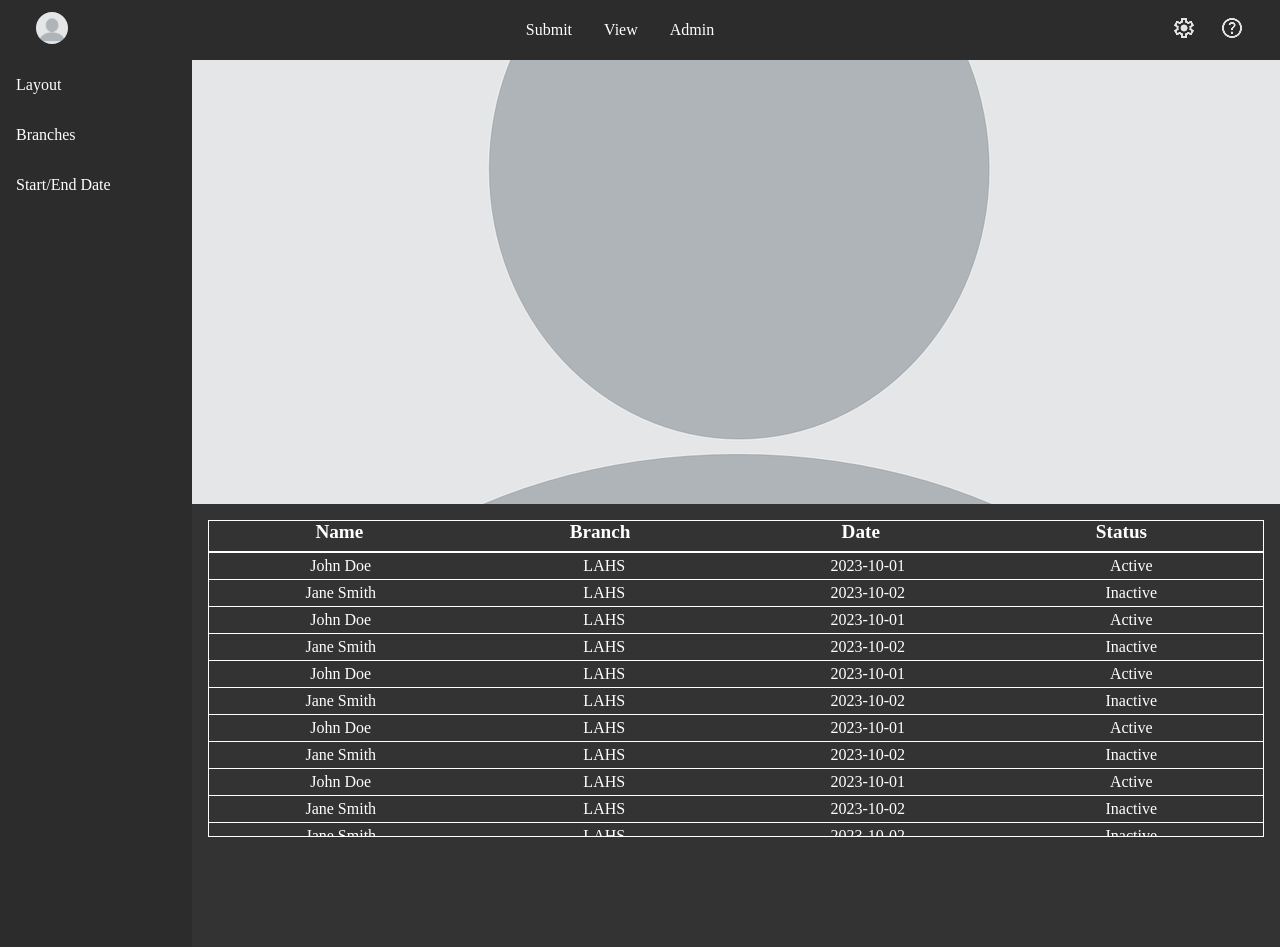
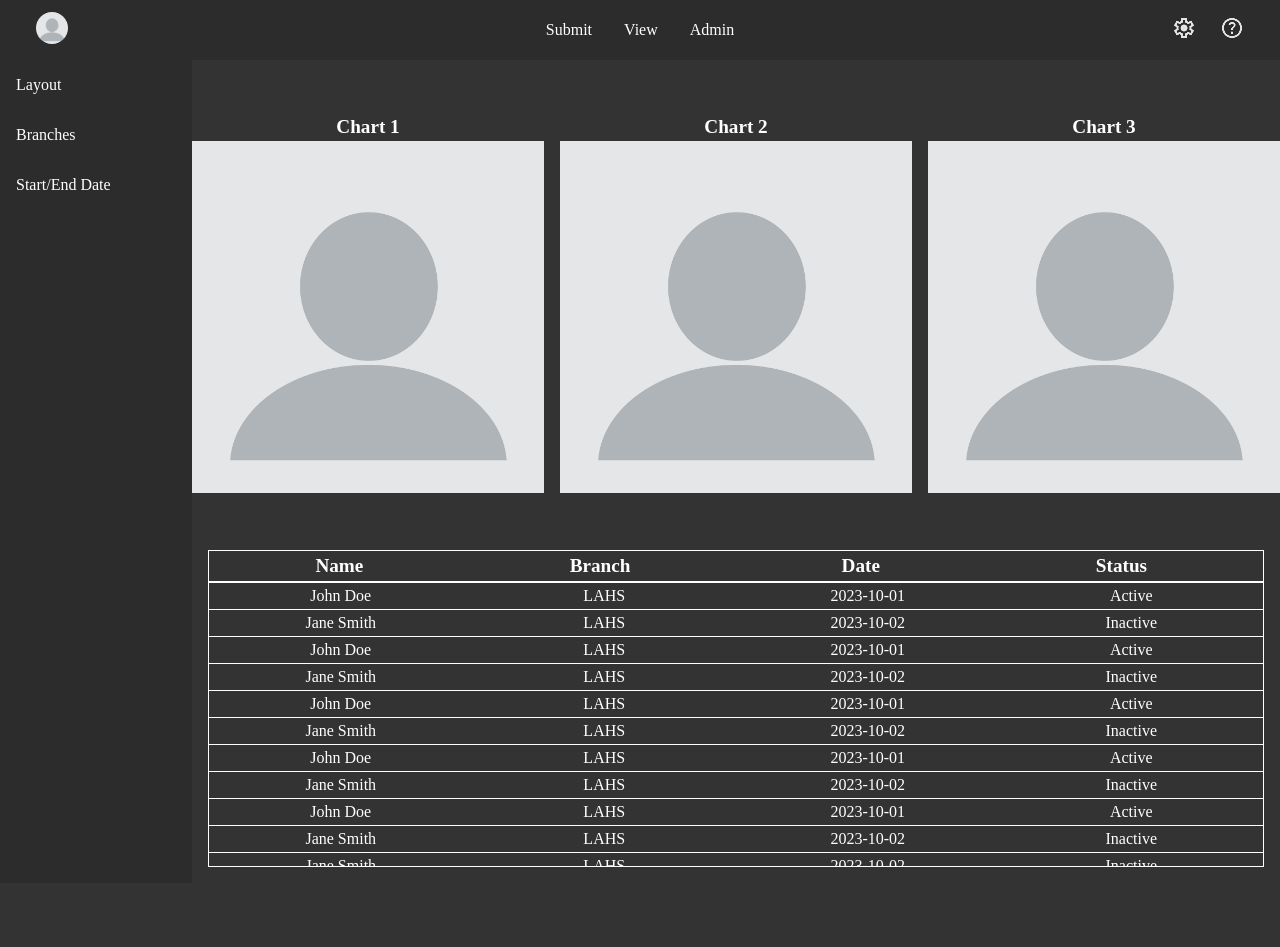
Before and after one commit to EmmetAVS/Food4All-Dev, a FastAPI app: page / in a window 1280 px wide. Run offline with FastAPI, Linux system fonts and the light colour scheme.

Commit message:
finished base view_collections page html/css

```diff
--- a/main.py
+++ b/main.py
@@ -11,5 +11,9 @@ app.mount("/static", StaticFiles(directory="static"), name="static")
 templates = Jinja2Templates(directory="templates")
 
 @app.get("/", response_class=HTMLResponse)
-async def load_view_collections_page(request: Request):
+async def load_home_page(request: Request):
     return templates.TemplateResponse("view_collections.html", {"request": request})
+
+@app.get("/view", response_class=HTMLResponse)
+async def load_view_page(request: Request):
+    return templates.TemplateResponse("view_collections.html", {"request": request})
--- a/static/styles/main.css
+++ b/static/styles/main.css
@@ -3,6 +3,7 @@ html, body {
     margin: 0;
     display: flex;
     flex-direction: column;
+    background-color: var(--background);
 }
 
 .main-container {
@@ -80,7 +81,7 @@ html, body {
     overflow: hidden;
 }
 
-.images, .list {
+.list {
     flex: 1;
     min-height: 0;
     display: flex;
@@ -88,8 +89,37 @@ html, body {
     align-items: center;
 }
 
-.images {
+.charts {
     background-color: var(--background);
+    display: grid;
+    grid-template-columns: 1fr 1fr 1fr;
+    gap: 1rem;
+    height: 50vh;
+    align-items: stretch;
+}
+
+.charts::-webkit-scrollbar {
+    display: none;
+}
+
+.chart {
+    padding-top: 1rem;
+    display: flex;
+    flex-direction: column;
+    justify-content: center;
+    align-items: center;
+    overflow: hidden;
+    position: relative;
+    color: var(--text);
+    font-weight: bold;
+    gap: 0.2rem;
+    font-size: 1.2rem;
+}
+
+.chart img {
+    max-width: 100%;
+    max-height: 100%;
+    object-fit: contain;
 }
 
 .list {
@@ -106,7 +136,8 @@ html, body {
 .list-headers {
   flex-shrink: 0;
   margin-top: 1rem;
-  padding-bottom: 0.5rem;
+  padding-top: 0.25rem;
+  padding-bottom: 0.25rem;
   margin-right: 1rem;
   padding-right: 0.7rem;
   margin-left: 1rem;
@@ -115,10 +146,6 @@ html, body {
   font-weight: bold;
   display: grid;
   grid-template-columns: 1fr 1fr 1fr 1fr;
-}
-
-.images::-webkit-scrollbar {
-    display: none;
 }
 
 .list-items {
--- a/static/styles/navbar.css
+++ b/static/styles/navbar.css
@@ -7,6 +7,7 @@
   padding: 0.75rem 1.5rem;
   color: var(--text);
   flex-shrink: 0;
+  position: relative;
 }
 
 .navbar-item {
@@ -32,6 +33,9 @@
   display: flex;
   justify-content: center;
   flex-grow: 1;
+  position: absolute;
+  left: 0;
+  right: 0;
 }
 
 .navbar-pages .navbar-item {
--- a/templates/view_collections.html
+++ b/templates/view_collections.html
@@ -51,8 +51,17 @@
             </div>
         </div>
         <div class="content">
-            <div class="images">
+            <div class="charts">
                 <div class="chart">
+                    <label>Chart 1</label>
+                    <img src="static/assets/user_default.png">
+                </div>
+                <div class="chart">
+                    <label>Chart 2</label>
+                    <img src="static/assets/user_default.png">
+                </div>
+                <div class="chart">
+                    <label>Chart 3</label>
                     <img src="static/assets/user_default.png">
                 </div>
             </div>
```
